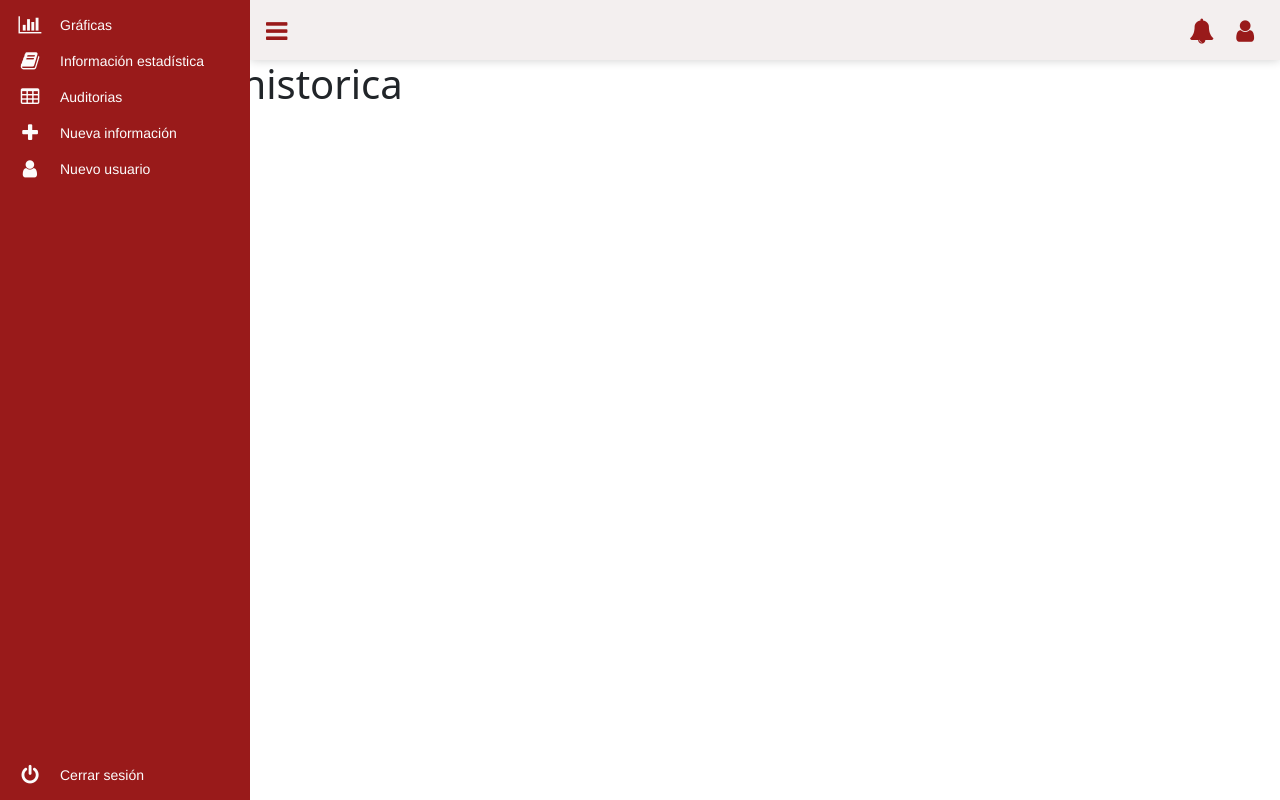
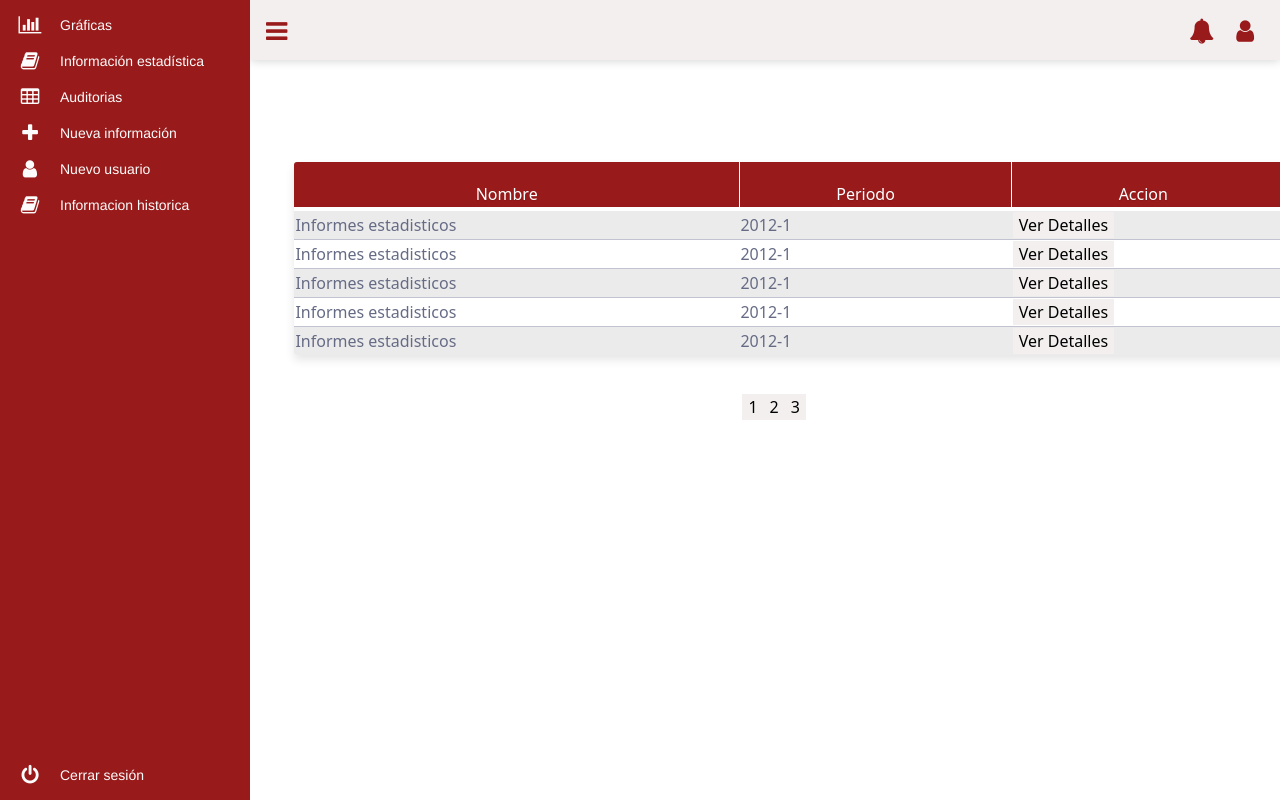
Before and after one commit to ChilyGarcia/SIEF-REACT, a React (Vite) app in the folder sief-project/: page /infoHistorica in a window 1280 px wide. Built offline with nearby package versions, Linux system fonts and the light colour scheme; sample sign-in values are in the browser's storage.

Commit message:
Se da solucion al problema del tamaño de los tr de las tablas

```diff
--- a/sief-project/src/App.jsx
+++ b/sief-project/src/App.jsx
@@ -37,6 +37,7 @@ export const App = () => {
           <Route path="/nuevaInfo" element={<NewInformationScreen/>}></Route>
           <Route path="/infoHistorica" element={<HistoricInformationScreen/>}></Route>
           <Route path="/nuevoUsuario" element={<NewUserScreen/>}></Route>
+
         </Route>
       </Routes>
     </>
--- a/sief-project/src/routes/HistoricInformationScreen.jsx
+++ b/sief-project/src/routes/HistoricInformationScreen.jsx
@@ -1,11 +1,19 @@
-import React from "react";
+import React, {useState} from "react";
 import { PanelComponent } from "./components/PanelComponent";
+import { HistoricInformationComponent } from "./components/HistoricInformationComponent";
 
 export const HistoricInformationScreen = () => {
+  const [isOpen, setIsOpen] = useState(true);
+
+  const enviarEstadoSideBar = (estado) => {
+    setIsOpen(estado);
+  };
   return (
     <>
-      <PanelComponent></PanelComponent>
-      <h1>Informacion historica</h1>
+      <PanelComponent enviarEstado={enviarEstadoSideBar}></PanelComponent>
+      <HistoricInformationComponent
+        estadoSideBar={isOpen}
+      ></HistoricInformationComponent>
     </>
   );
 };
--- a/sief-project/src/routes/components/AuditsComponent.jsx
+++ b/sief-project/src/routes/components/AuditsComponent.jsx
@@ -49,7 +49,7 @@ export const AuditsComponent = ({ estadoSideBar }) => {
         </thead>
         <tbody className={styles["table-hover"]}>
           {currentData.map((item, index) => (
-            <tr key={index}>
+            <tr key={index} className={styles["fixed-height-row"]}>
               {Object.values(item).map((value, i) => (
                 <td key={i} className={styles["text-left"]}>
                   {value}
--- /dev/null
+++ b/sief-project/src/routes/components/HistoricInformationComponent.jsx
@@ -0,0 +1,162 @@
+import React, { useState, useEffect } from "react";
+import styles from "../../styles/auditsStyle.module.css";
+
+export const HistoricInformationComponent = ({ estadoSideBar }) => {
+  const [currentPage, setCurrentPage] = useState(1);
+  const itemsPerPage = 5;
+
+  const data = [
+    {
+      nombre: "Informes estadisticos",
+      periodo: "2012-1",
+      accion:
+        "http://200.119.89.147/sief/cod/informes_estadisticos/Informes_est_2012_01.pdf",
+    },
+    {
+      nombre: "Informes estadisticos",
+      periodo: "2012-1",
+      accion:
+        "http://200.119.89.147/sief/cod/informes_estadisticos/Informes_est_2012_01.pdf",
+    },
+    {
+      nombre: "Informes estadisticos",
+      periodo: "2012-1",
+      accion:
+        "http://200.119.89.147/sief/cod/informes_estadisticos/Informes_est_2012_01.pdf",
+    },
+    {
+      nombre: "Informes estadisticos",
+      periodo: "2012-1",
+      accion:
+        "http://200.119.89.147/sief/cod/informes_estadisticos/Informes_est_2012_01.pdf",
+    },
+    {
+      nombre: "Informes estadisticos",
+      periodo: "2012-1",
+      accion:
+        "http://200.119.89.147/sief/cod/informes_estadisticos/Informes_est_2012_01.pdf",
+    },
+    {
+      nombre: "Informes estadisticos",
+      periodo: "2012-1",
+      accion:
+        "http://200.119.89.147/sief/cod/informes_estadisticos/Informes_est_2012_01.pdf",
+    },
+    {
+      nombre: "Informes estadisticos",
+      periodo: "2012-1",
+      accion:
+        "http://200.119.89.147/sief/cod/informes_estadisticos/Informes_est_2012_01.pdf",
+    },
+    {
+      nombre: "Informes estadisticos",
+      periodo: "2012-1",
+      accion:
+        "http://200.119.89.147/sief/cod/informes_estadisticos/Informes_est_2012_01.pdf",
+    },
+    {
+      nombre: "Informes estadisticos",
+      periodo: "2012-1",
+      accion:
+        "http://200.119.89.147/sief/cod/informes_estadisticos/Informes_est_2012_01.pdf",
+    },
+    {
+      nombre: "Informes estadisticos",
+      periodo: "2012-1",
+      accion:
+        "http://200.119.89.147/sief/cod/informes_estadisticos/Informes_est_2012_01.pdf",
+    },
+    {
+      nombre: "Informes estadisticos",
+      periodo: "2012-1",
+      accion:
+        "http://200.119.89.147/sief/cod/informes_estadisticos/Informes_est_2012_01.pdf",
+    },
+    {
+      nombre: "Informes estadisticos",
+      periodo: "2012-1",
+      accion:
+        "http://200.119.89.147/sief/cod/informes_estadisticos/Informes_est_2012_01.pdf",
+    },
+  ];
+
+  const handleButtonClick = (url) => {
+    window.location = url;
+  };
+
+  /*
+  useEffect(() => {
+    const fetchData = async () => {
+      try {
+        const response = await fetch("http://localhost:3000/api/all-audit");
+        const result = await response.json();
+        setData(result);
+      } catch (error) {
+        console.error("Error fetching data:", error);
+      }
+    };
+
+    *
+
+    fetchData();
+  }, []);
+
+
+  */
+  const tableClassAudits = estadoSideBar ? styles.tableOpen : styles.tableClose;
+  const thClassAudits = estadoSideBar ? styles.thOpen : styles.thClose;
+
+  const paginationClassAudits = estadoSideBar
+    ? styles.paginationOpen
+    : styles.paginationClose;
+
+  const indexOfLastItem = currentPage * itemsPerPage;
+  const indexOfFirstItem = indexOfLastItem - itemsPerPage;
+  const currentData = data.slice(indexOfFirstItem, indexOfLastItem);
+
+  const pageNumbers = [];
+  for (let i = 1; i <= Math.ceil(data.length / itemsPerPage); i++) {
+    pageNumbers.push(i);
+  }
+
+  return (
+    <>
+      <table className={tableClassAudits}>
+        <thead>
+          <tr>
+            <th className={thClassAudits}>Nombre</th>
+            <th className={thClassAudits}>Periodo</th>
+            <th className={thClassAudits}>Accion</th>
+          </tr>
+        </thead>
+        <tbody className={styles["table-hover"]}>
+          {currentData.map((item, index) => (
+            <tr key={index}>
+              <td className={styles["text-left"]}>{item.nombre}</td>
+              <td className={styles["text-left"]}>{item.periodo}</td>
+              <td className={styles["text-left"]}>
+                <button
+                  onClick={() => handleButtonClick(item.accion)}
+                  className={styles.button}
+                >
+                  Ver Detalles
+                </button>
+              </td>
+            </tr>
+          ))}
+        </tbody>
+      </table>
+      <div className={paginationClassAudits}>
+        {pageNumbers.map((number) => (
+          <button
+            key={number}
+            onClick={() => setCurrentPage(number)}
+            className={number === currentPage ? "active" : ""}
+          >
+            {number}
+          </button>
+        ))}
+      </div>
+    </>
+  );
+};
--- a/sief-project/src/routes/components/PanelComponent.jsx
+++ b/sief-project/src/routes/components/PanelComponent.jsx
@@ -50,7 +50,9 @@ export const PanelComponent = ({ enviarEstado }) => {
         <div className={styles["sidebar-content"]}>
           <nav className={`${styles["main-menu"]} ${styles["sidebar-open"]}`}>
             <ul>
-              {(userRole === "user" || userRole === "admin" || userRole === "director") && (
+              {(userRole === "user" ||
+                userRole === "admin" ||
+                userRole === "director") && (
                 <li>
                   <Link to="/graficas" className={styles["round-corners"]}>
                     <i
@@ -61,7 +63,9 @@ export const PanelComponent = ({ enviarEstado }) => {
                   </Link>
                 </li>
               )}
-              {(userRole === "user" || userRole === "admin" || userRole === "director") && (
+              {(userRole === "user" ||
+                userRole === "admin" ||
+                userRole === "director") && (
                 <li>
                   <Link
                     to="/infoEstadistica"
@@ -108,6 +112,19 @@ export const PanelComponent = ({ enviarEstado }) => {
                   </Link>
                 </li>
               )}
+
+              {(userRole === "admin" || userRole === "director") && (
+                <li className={styles["has-subnav"]}>
+                  <Link to="/infoHistorica" className={styles["round-corners"]}>
+                    <i
+                      className={`fa fa-book fa-2x ${styles["fa"]} ${styles["fa-2x"]}`}
+                    ></i>
+                    <span className={styles["nav-text"]}>Informacion historica</span>
+                  </Link>
+                </li>
+              )}
+
+
             </ul>
 
             <ul className={styles.logout}>
--- a/sief-project/src/styles/auditsStyle.module.css
+++ b/sief-project/src/styles/auditsStyle.module.css
@@ -33,7 +33,7 @@
   background: white;
   border-radius: 3px;
   border-collapse: collapse;
-  height: 320px;
+
   margin-left: 2%;
   margin-top: 8%;
   max-width: 1300px;
@@ -47,7 +47,6 @@
   background: white;
   border-radius: 3px;
   border-collapse: collapse;
-  height: 300px; /* Ajusta este valor según tus necesidades */
   margin-left: 23%;
   margin-top: 8%;
   max-width: 1000px; /* Ajusta este valor según tus necesidades */
@@ -200,3 +199,7 @@ td.text-right {
   margin-top: 3%;
   margin-left: 50%;
 }
+
+.fixed-height-row {
+  height: 50px !important; /* Adjust the height as needed */
+}
--- a/sief-project/src/styles/statisticalInformationStyles.module.css
+++ b/sief-project/src/styles/statisticalInformationStyles.module.css
@@ -33,7 +33,7 @@
   background: white;
   border-radius: 3px;
   border-collapse: collapse;
-  height: 320px;
+
   margin-left: 2%;
   max-width: 1300px;
   padding: 5px;
@@ -46,7 +46,6 @@
   background: white;
   border-radius: 3px;
   border-collapse: collapse;
-  height: 300px; /* Ajusta este valor según tus necesidades */
   margin-left: 23%;
   text-align: center;
   max-width: 1000px; /* Ajusta este valor según tus necesidades */
@@ -69,7 +68,6 @@
   text-align: left;
   text-shadow: 0 1px 1px rgba(0, 0, 0, 0.1);
   vertical-align: middle;
-
 }
 
 .thOpen {
```
